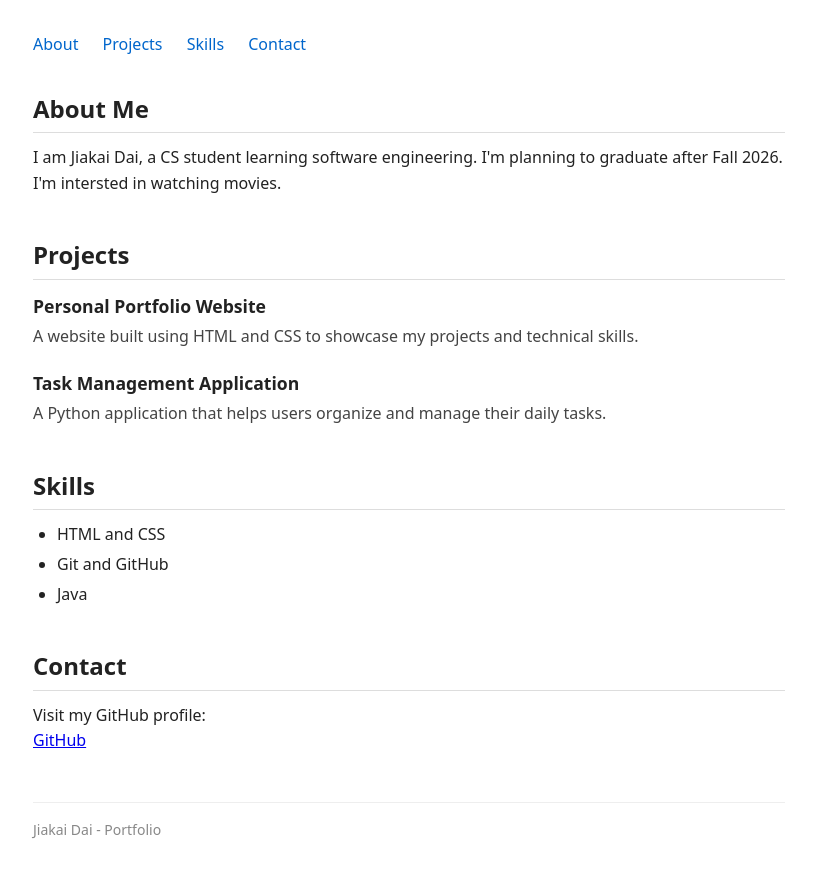
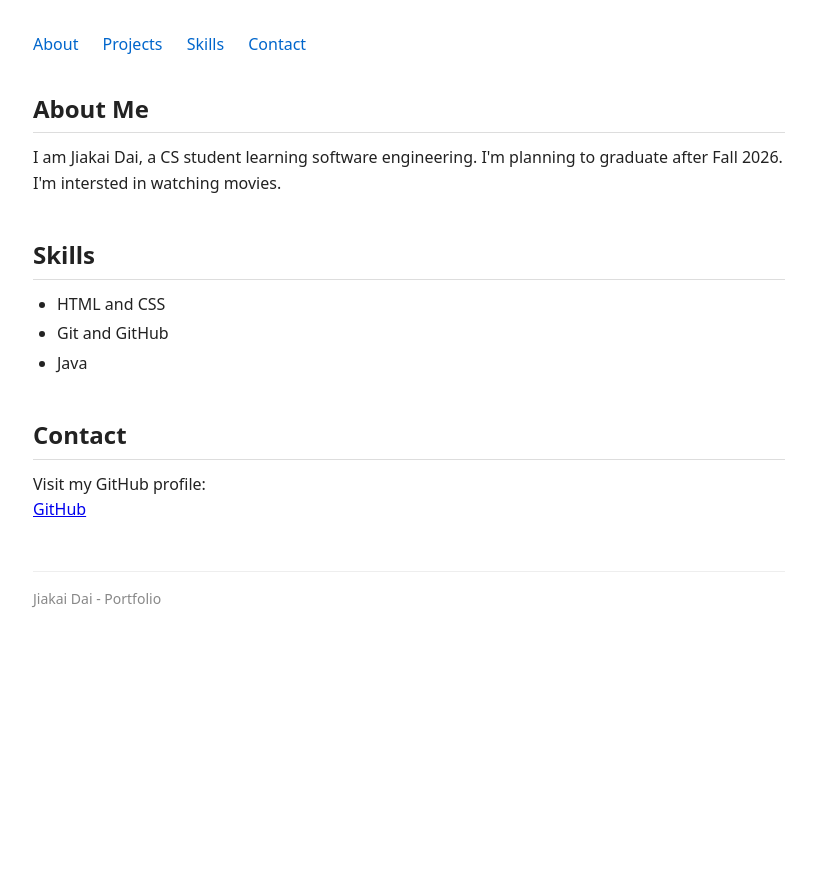
Before and after one commit to jid147/1530-IA-3, a plain HTML site: page index.html in a window 1280 px wide. Shown: the whole page, without its empty margins (231-1047 px from the left). After the commit the page ends 800 px from the top, so only its background shows below. Drawn offline with Linux system fonts and the light colour scheme.

Commit message:
Remove projects section to test validation

```diff
--- a/index.html
+++ b/index.html
@@ -30,26 +30,6 @@
               I'm intersted in watching movies.</p>
     </section>
 
-    <section id="projects">
-      <h2>Projects</h2>
-
-      <!-- Example project entry structure: copy, fill in, and add at least 2:
-      <div class="project">
-        <h3>Project Name</h3>
-        <p>What the project does, the technologies used, and what you learned.</p>
-      </div>
-      -->
-      <article class="project">
-                <h3>Personal Portfolio Website</h3>
-                <p>A website built using HTML and CSS to showcase my projects and technical skills.</p>
-            </article>
-
-            <article class="project">
-                <h3>Task Management Application</h3>
-                <p>A Python application that helps users organize and manage their daily tasks.</p>
-            </article>
-      <!-- TODO: Add at least 2 project entries using the structure above -->
-    </section>
 
     <section id="skills">
       <h2>Skills</h2>
```
